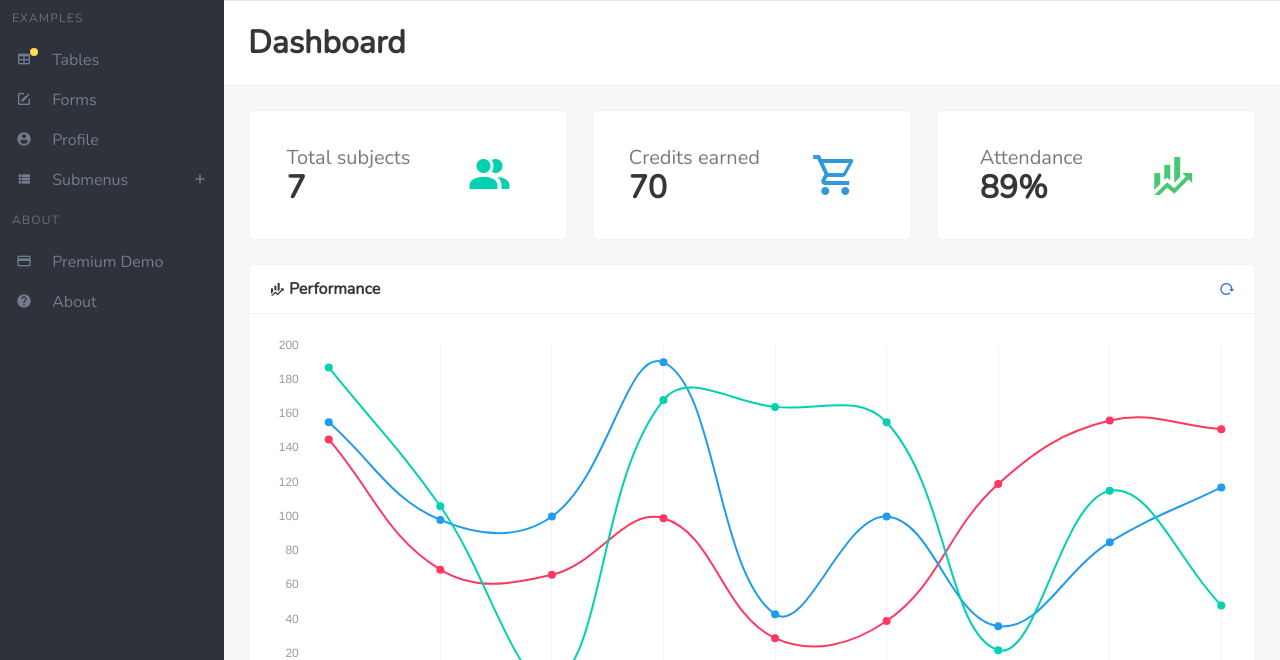
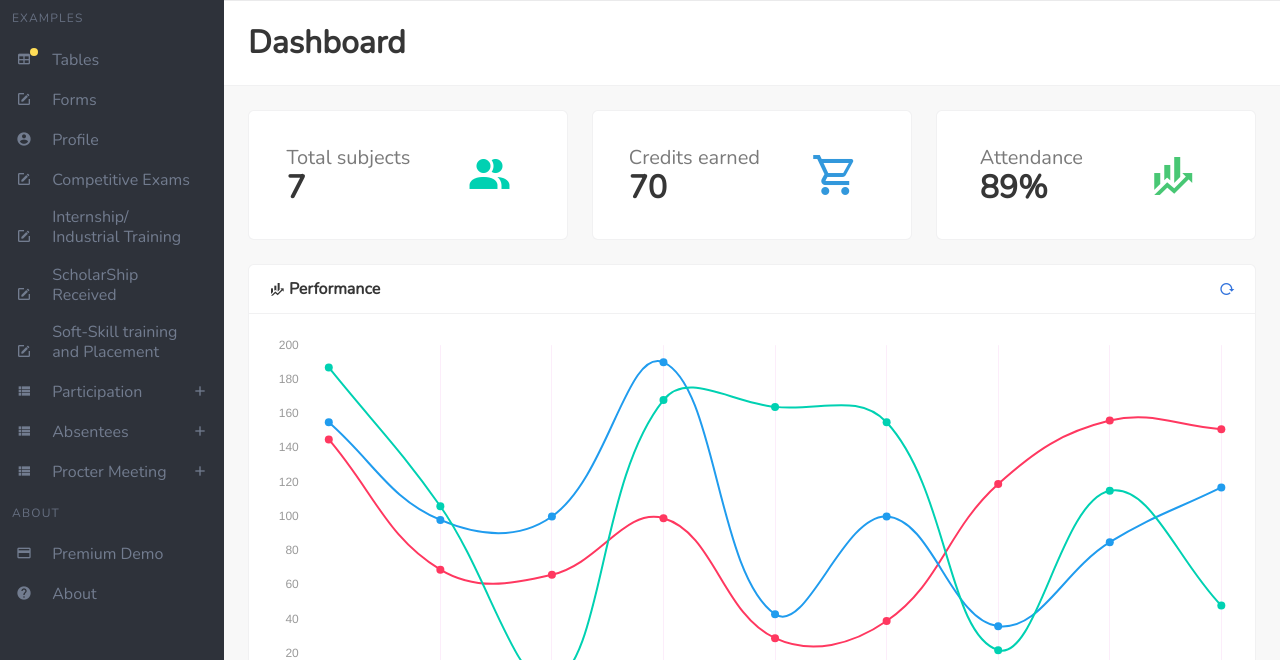
Before and after one commit to Apos-dot-net/WAD_project_Procter, a website: page demo/index.html in a window 1280 px wide. Shown: the part 140-800 px from the top of the page. Drawn offline with nearby package versions, Linux system fonts and the light colour scheme.

Commit message:
minor adjustments

```diff
--- a/demo/index.html
+++ b/demo/index.html
@@ -137,9 +137,34 @@
           </a>
         </li>
         <li>
+          <a href="forms.html" class="has-icon">
+            <span class="icon"><i class="mdi mdi-square-edit-outline"></i></span>
+            <span class="menu-item-label">Competitive Exams</span>
+          </a>
+        </li>
+        <li>
+          <a href="forms.html" class="has-icon">
+            <span class="icon"><i class="mdi mdi-square-edit-outline"></i></span>
+            <span class="menu-item-label">Internship/<br>Industrial Training</span>
+          </a>
+        </li>
+        <li>
+          <a href="forms.html" class="has-icon">
+            <span class="icon"><i class="mdi mdi-square-edit-outline"></i></span>
+            <span class="menu-item-label">ScholarShip <br> Received</span>
+          </a>
+        </li>
+        <li>
+          <a href="forms.html" class="has-icon">
+            <span class="icon"><i class="mdi mdi-square-edit-outline"></i></span>
+            <span class="menu-item-label">Soft-Skill training <br> and Placement</span>
+          </a>
+        </li>
+
+        <li>
           <a class="has-icon has-dropdown-icon">
             <span class="icon"><i class="mdi mdi-view-list"></i></span>
-            <span class="menu-item-label">Submenus</span>
+            <span class="menu-item-label">Participation</span>
             <div class="dropdown-icon">
               <span class="icon"><i class="mdi mdi-plus"></i></span>
             </div>
@@ -147,12 +172,54 @@
           <ul>
             <li>
               <a href="">
-                <span>Sub-item One</span>
+                <span>Inside the College</span>
               </a>
             </li>
             <li>
               <a href="">
-                <span>Sub-item Two</span>
+                <span>Outside the College</span>
+              </a>
+            </li>
+          </ul>
+        </li>
+        <li>
+          <a class="has-icon has-dropdown-icon">
+            <span class="icon"><i class="mdi mdi-view-list"></i></span>
+            <span class="menu-item-label">Absentees</span>
+            <div class="dropdown-icon">
+              <span class="icon"><i class="mdi mdi-plus"></i></span>
+            </div>
+          </a>
+          <ul>
+            <li>
+              <a href="">
+                <span>Leave Record</span>
+              </a>
+            </li>
+            <li>
+              <a href="">
+                <span>Student Deputation</span>
+              </a>
+            </li>
+          </ul>
+        </li>
+        <li>
+          <a class="has-icon has-dropdown-icon">
+            <span class="icon"><i class="mdi mdi-view-list"></i></span>
+            <span class="menu-item-label">Procter Meeting</span>
+            <div class="dropdown-icon">
+              <span class="icon"><i class="mdi mdi-plus"></i></span>
+            </div>
+          </a>
+          <ul>
+            <li>
+              <a href="">
+                <span>With Student</span>
+              </a>
+            </li>
+            <li>
+              <a href="">
+                <span>With Parent</span>
               </a>
             </li>
           </ul>
```
